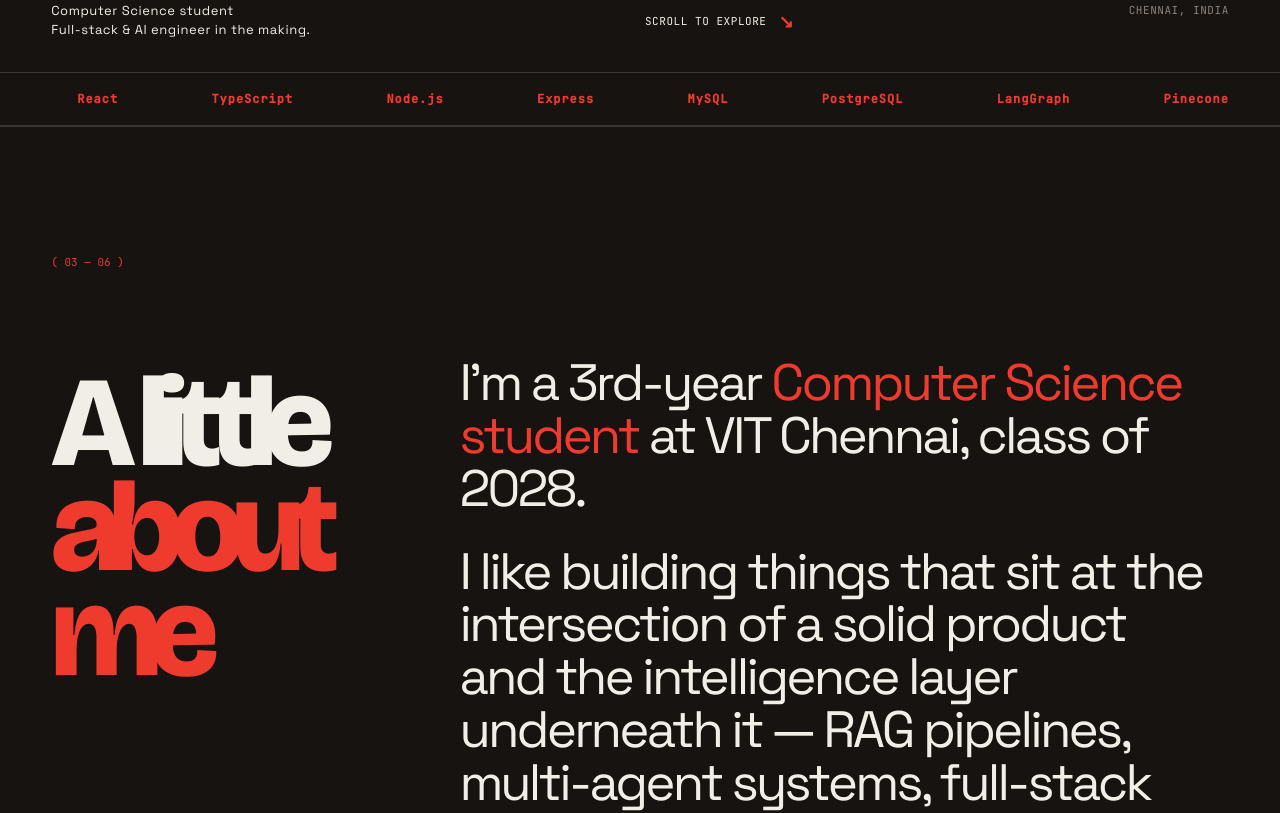
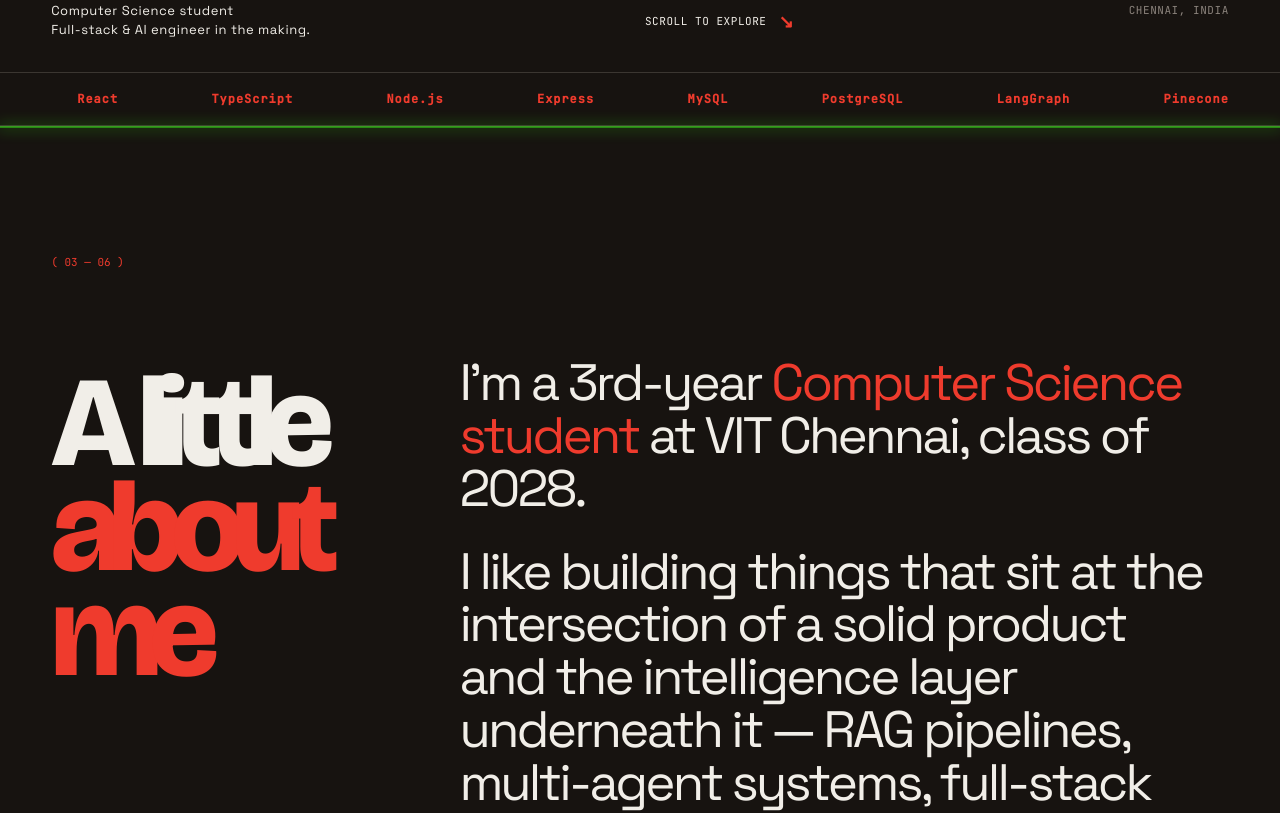
Before and after one commit to RaktheshTG/Portfolio, a Next.js app: page / in a window 1280 px wide. Shown: the part 640-1453 px from the top of the page. Built offline with nearby package versions, Linux system fonts and the light colour scheme.

Commit message:
neon div for header and footer too

```diff
--- a/app/globals.css
+++ b/app/globals.css
@@ -273,3 +273,25 @@ a { color: inherit; text-decoration: none; }
     padding-bottom: 56px;
   }
 }
+
+.about,
+.work,
+.footer {
+  position: relative;
+}
+.about::before,
+.work::before,
+.footer::before {
+  content: '';
+  position: absolute;
+  top: -1px;
+  left: 0;
+  right: 0;
+  height: 2px;
+  background: var(--glow);
+  box-shadow: 0 0 14px 2px rgba(57, 255, 20, .55);
+  opacity: .5;
+}
+.work {
+  border-top: 1px solid var(--line);
+}
```
